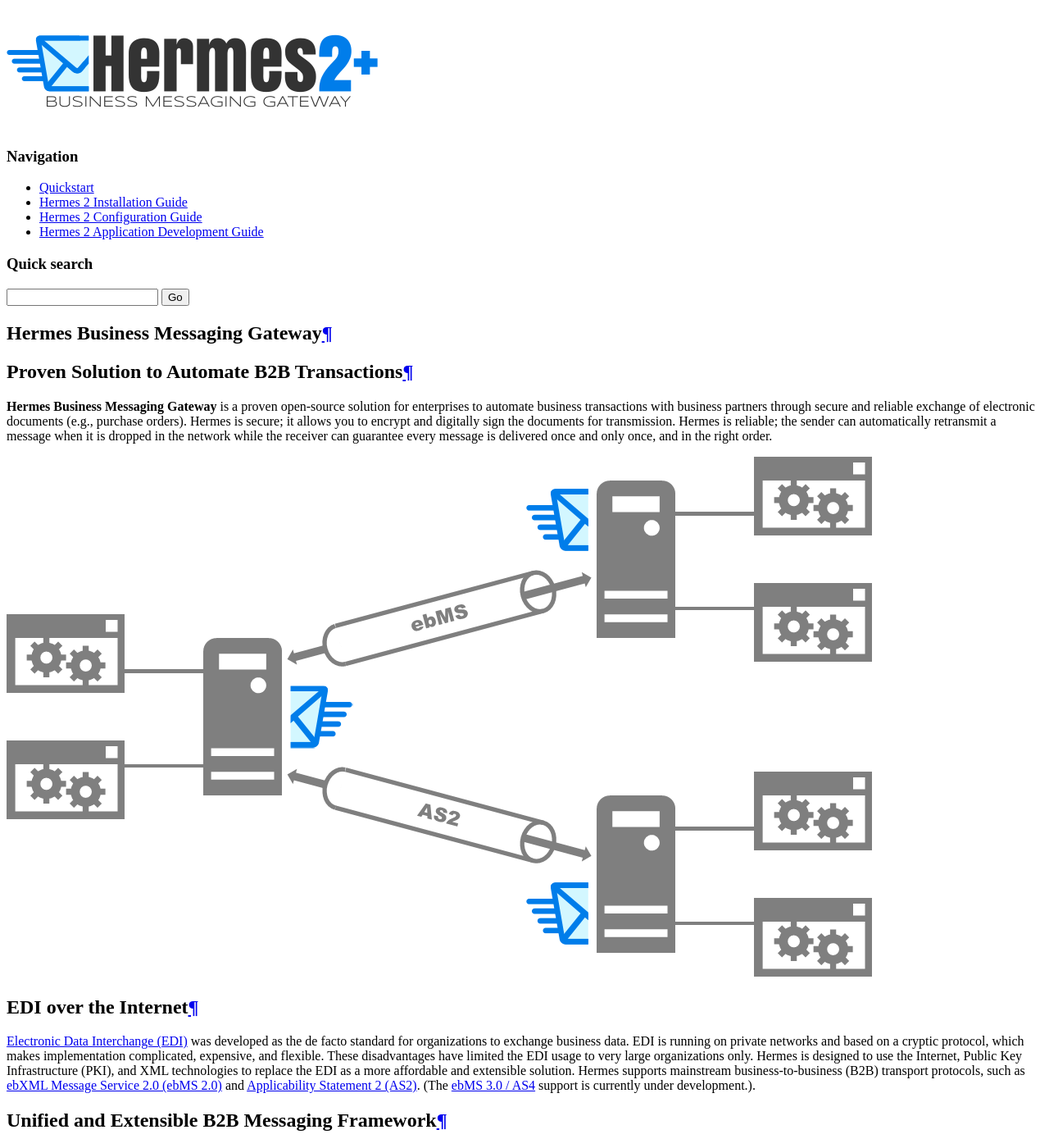
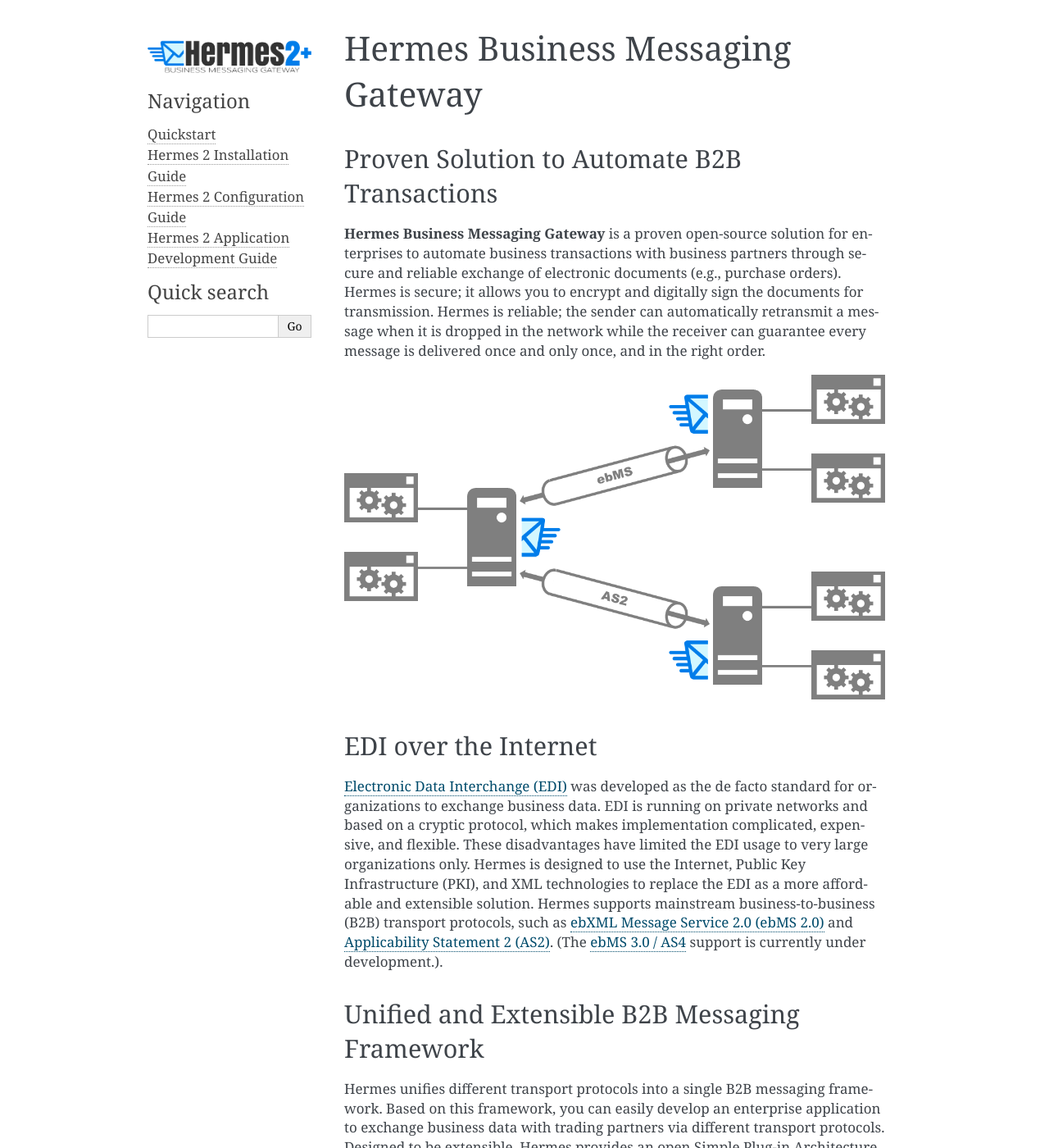
Before and after one commit to cecid/hermes-docs, a Sphinx documentation site: the page built from docs/source/index.rst, in a window 1280 px wide and 1400 px high. Shown: the whole window at 82% size. Built offline with Sphinx 7.4.7, drawn with Linux system fonts in a browser that asks for light colours.

Commit message:
modified theme.

```diff
--- a/docs/source/_static/css/custom.css
+++ b/docs/source/_static/css/custom.css
@@ -1,4 +1,4 @@
-@import url("alabaster.css");
+@import url("../alabaster.css");
 
 div.sphinxsidebar p.searchtip {
     display: none;
```
